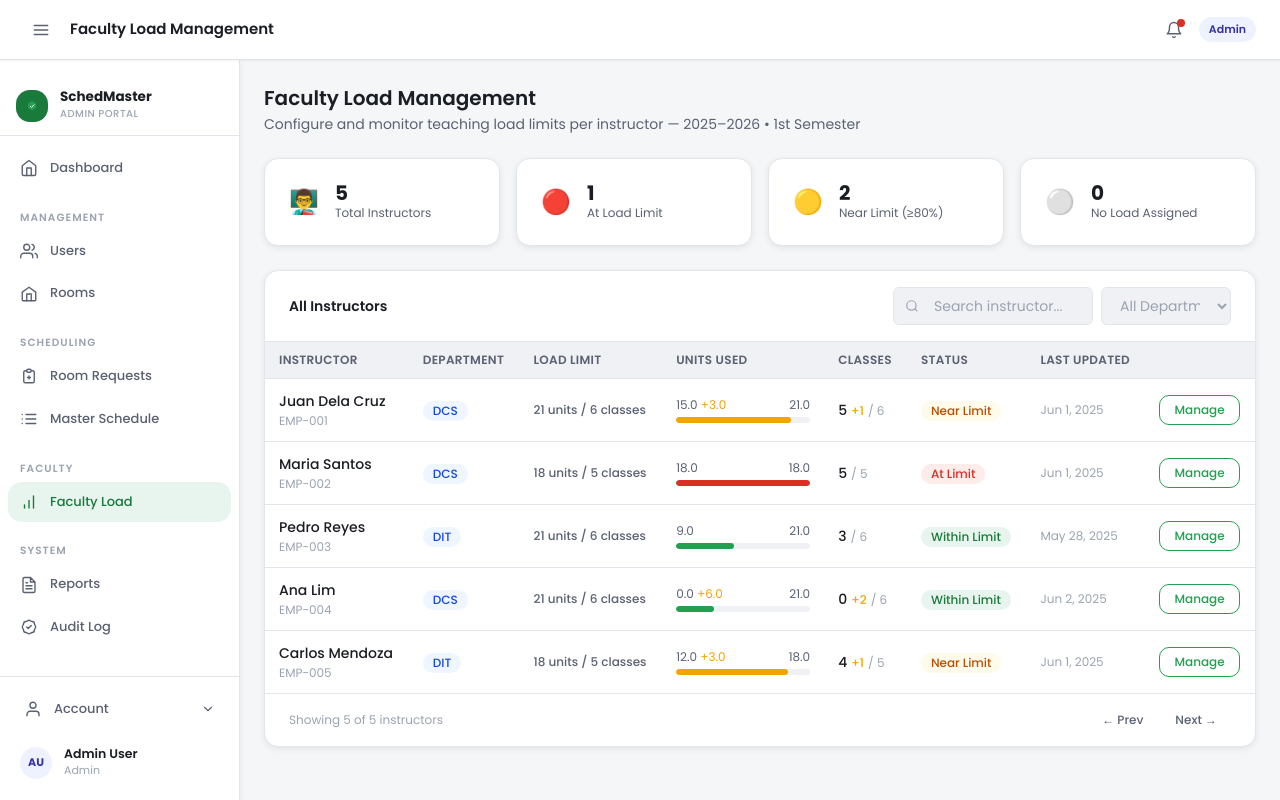
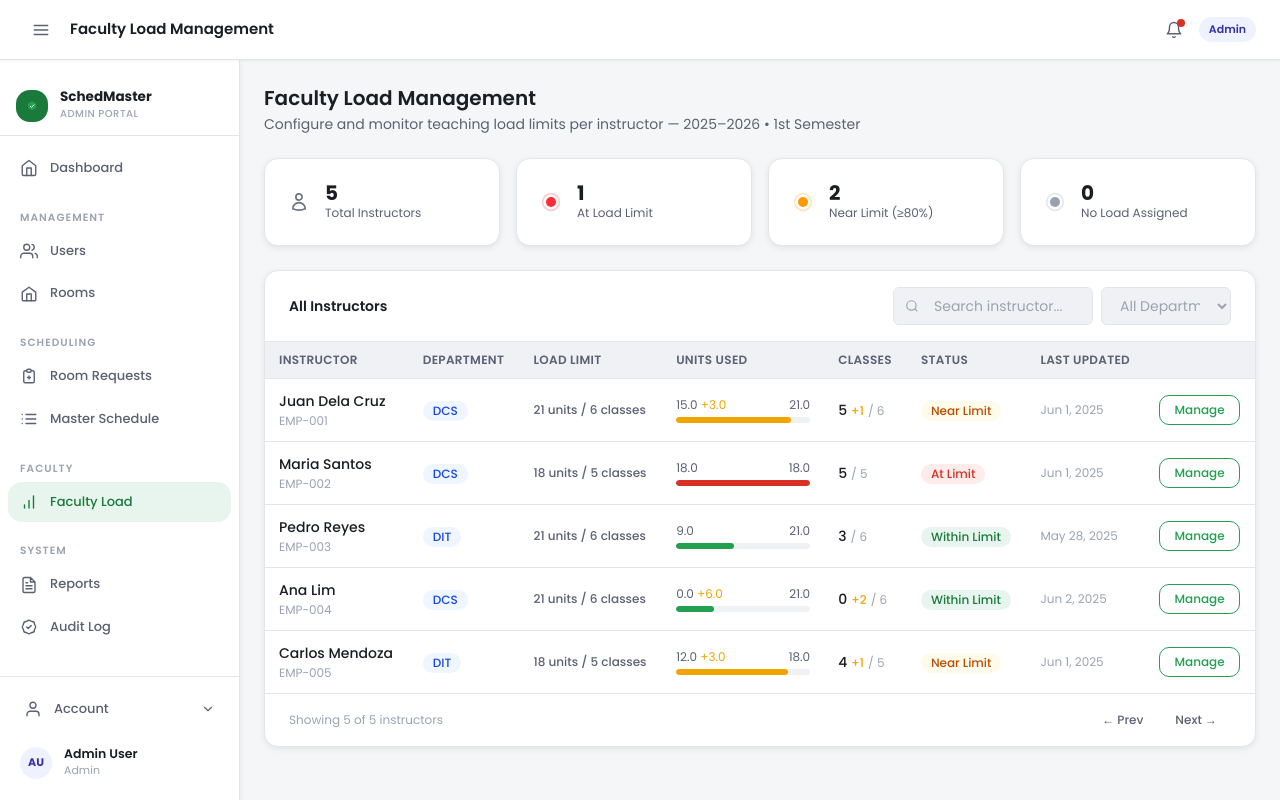
Before and after one commit to kurtoswill/Automated-Faculty-Load-Room-Scheduler, a Next.js app in the folder app/: page /admin/faculty-load in a window 1280 px wide. Built offline with nearby package versions, Linux system fonts and the light colour scheme.

Commit message:
refactor: enhance StatCard component with custom icons for better visual representation

```diff
--- a/app/src/app/admin/faculty-load/page.tsx
+++ b/app/src/app/admin/faculty-load/page.tsx
@@ -122,10 +122,29 @@ export default function AdminFacultyLoadPage() {
 
                 {/* ── Summary Row ── */}
                 <div className="grid grid-cols-2 sm:grid-cols-4 gap-4">
-                    <StatCard label="Total Instructors" value={String(FACULTY_LOAD_DATA.length)} icon="👨‍🏫" />
-                    <StatCard label="At Load Limit" value={String(atLimit)} icon="🔴" />
-                    <StatCard label="Near Limit (≥80%)" value={String(nearLimit)} icon="🟡" />
-                    <StatCard label="No Load Assigned" value={String(noLoad)} icon="⚪" />
+                    <StatCard
+                        label="Total Instructors"
+                        value={String(FACULTY_LOAD_DATA.length)}
+                        icon={<InstructorIcon />}
+                    />
+
+                    <StatCard
+                        label="At Load Limit"
+                        value={String(atLimit)}
+                        icon={<LoadStatusIcon status="At Limit" />}
+                    />
+
+                    <StatCard
+                        label="Near Limit (≥80%)"
+                        value={String(nearLimit)}
+                        icon={<LoadStatusIcon status="Near Limit" />}
+                    />
+
+                    <StatCard
+                        label="No Load Assigned"
+                        value={String(noLoad)}
+                        icon={<LoadStatusIcon status="No Load" />}
+                    />
                 </div>
 
                 {/* ── Table ── */}
@@ -260,7 +279,7 @@ export default function AdminFacultyLoadPage() {
 }
 
 // ─── Stat Card ────────────────────────────────────────────────
-function StatCard({ label, value, icon }: { label: string; value: string; icon: string }) {
+function StatCard({ label, value, icon }: { label: string; value: string; icon: React.ReactNode }) {
     return (
         <div className="card card-body flex items-center gap-4">
             <span className="text-2xl">{icon}</span>
@@ -271,3 +290,21 @@ function StatCard({ label, value, icon }: { label: string; value: string; icon:
         </div>
     );
 }
+
+function InstructorIcon() {
+    return (
+        <svg xmlns="http://www.w3.org/2000/svg" fill="none" viewBox="0 0 24 24" strokeWidth="2" stroke="currentColor" className="w-5 h-5 text-gray-500">
+            <path strokeLinecap="round" strokeLinejoin="round" d="M15.75 6a3.75 3.75 0 1 1-7.5 0 3.75 3.75 0 0 1 7.5 0ZM4.501 20.118a7.5 7.5 0 0 1 14.998 0A17.933 17.933 0 0 1 12 21.75c-2.676 0-5.216-.584-7.499-1.632Z" />
+        </svg>
+    );
+}
+
+function LoadStatusIcon({ status }: { status: string }) {
+    const color = status === "At Limit" ? "text-red-500" : status === "Near Limit" ? "text-amber-500" : "text-gray-400";
+    return (
+        <svg xmlns="http://www.w3.org/2000/svg" viewBox="0 0 24 24" fill="currentColor" className={`w-5 h-5 ${color}`}>
+            <circle cx="12" cy="12" r="6" />
+            <circle cx="12" cy="12" r="10" fill="none" stroke="currentColor" strokeWidth="2" className="opacity-25" />
+        </svg>
+    );
+}
```
